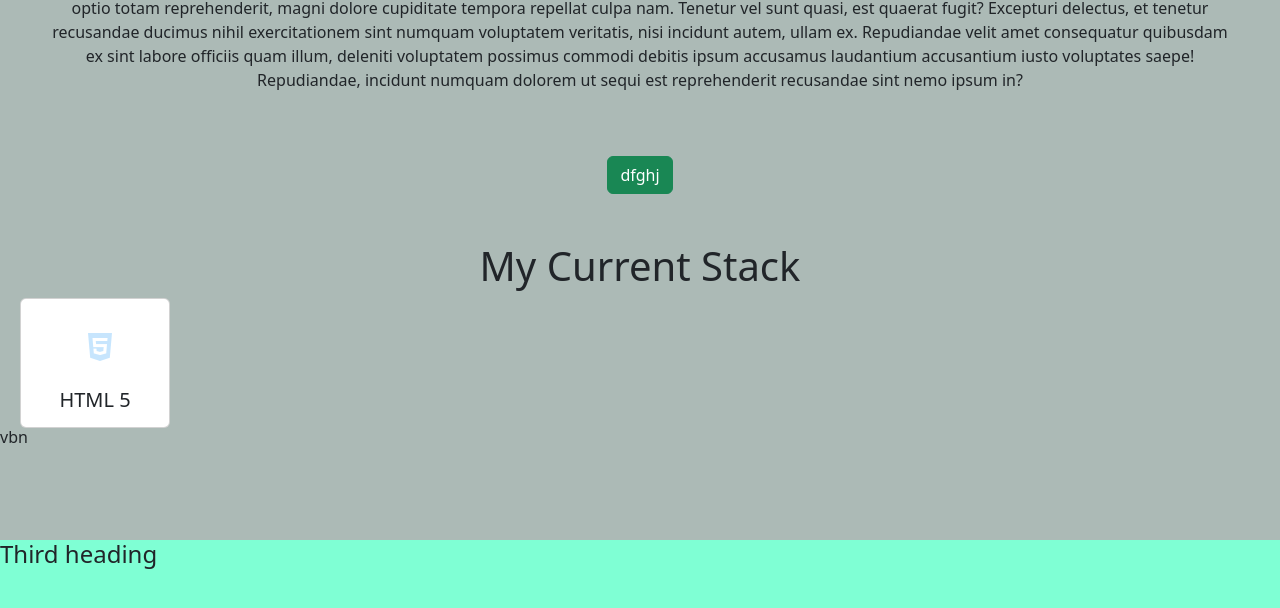
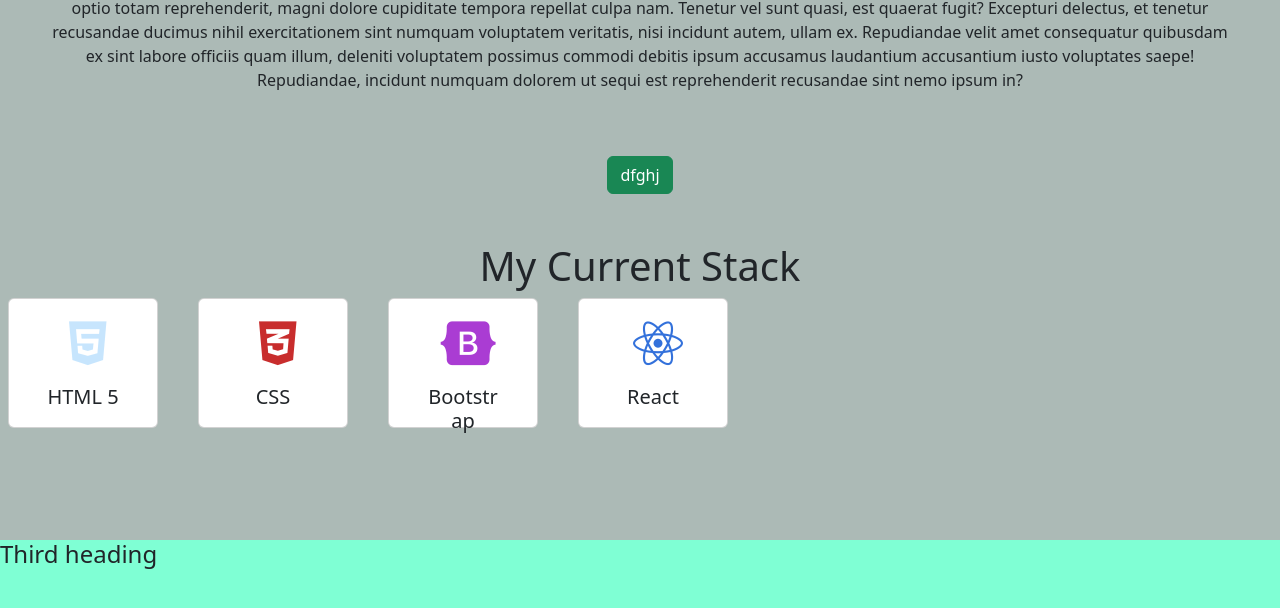
Before and after one commit to AdamDono/vice-profile, an Angular app: page / in a window 1280 px wide. Shown: the part 1394-2002 px from the top of the page. Built offline with nearby package versions, Linux system fonts and the light colour scheme.

Commit message:
more tech stack

```diff
--- a/src/app/scroll-feature/scroll-feature.component.html
+++ b/src/app/scroll-feature/scroll-feature.component.html
@@ -55,7 +55,7 @@
 
 <h1 class="text-center pt-5" >My Current Stack</h1>
 
-<div class="technologies">
+<div class="technologies row">
 
   <div class="card text-center mb-">
     <div class="card-body">
@@ -63,8 +63,40 @@
       <h5 class="card-title">HTML 5</h5>
 
     </div>
+
+
   </div>
- <h6>vbn</h6>
+  <div class="card text-center mb-">
+    <div class="card-body">
+
+
+      <i class="fa-brands fa-css3-alt fa-beat fa-2xl" style="color: #c82d2d;"></i>
+      <h5 class="card-title">CSS
+      </h5>
+    </div>
+  </div>
+
+  <div class="card text-center mb-">
+    <div class="card-body">
+
+
+      <i class="fa-brands fa-bootstrap fa-beat fa-2xl" style="color: #aa3cd3;"></i>
+      <h5 class="card-title">Bootstrap
+      </h5>
+    </div>
+  </div>
+
+
+  <div class="card text-center mb-">
+    <div class="card-body">
+
+
+      <i class="fa-brands fa-react fa-beat fa-2xl" style="color: #3371db;"></i>
+      <h5 class="card-title">React
+      </h5>
+    </div>
+  </div>
+
 </div>
 
    </div>
--- a/src/app/scroll-feature/scroll-feature.component.scss
+++ b/src/app/scroll-feature/scroll-feature.component.scss
@@ -28,6 +28,10 @@
   margin-left: 20px;
   margin-right: 20px;
   padding: 20px;
+}
+
+.card-body .fa-brands{
+font-size: 50px;
 }
 
     .AboutSection{
```
